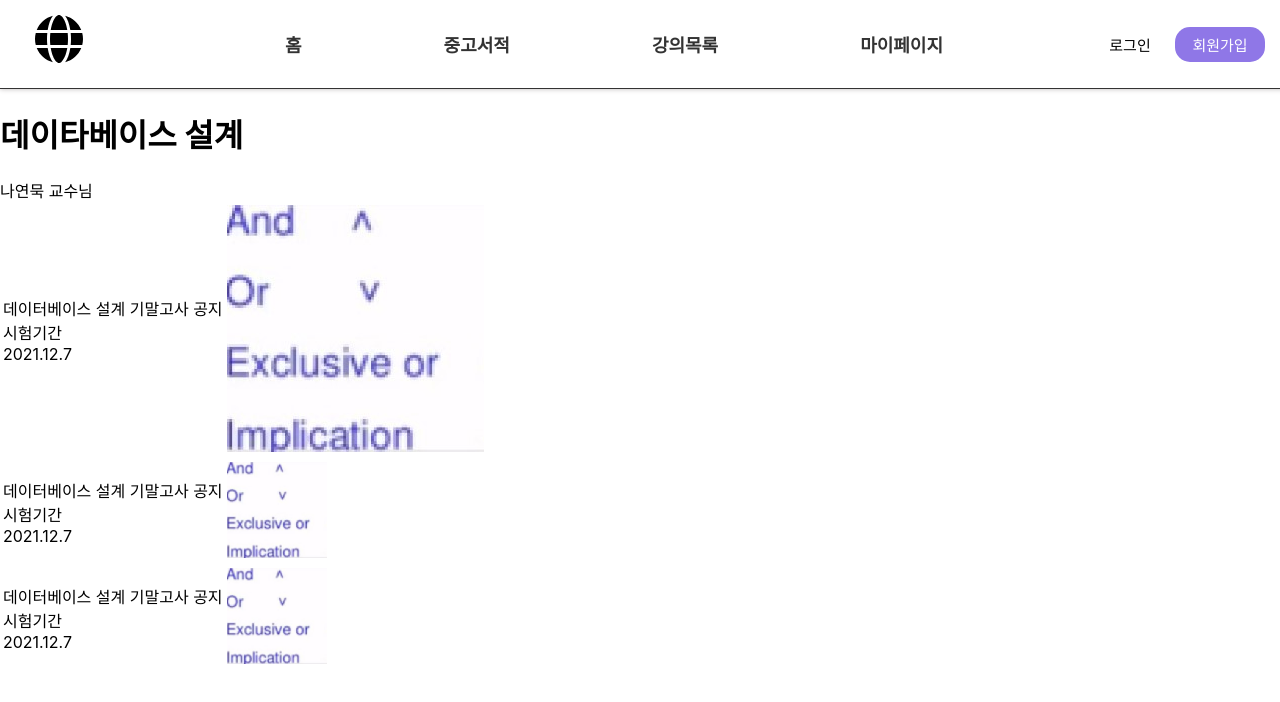
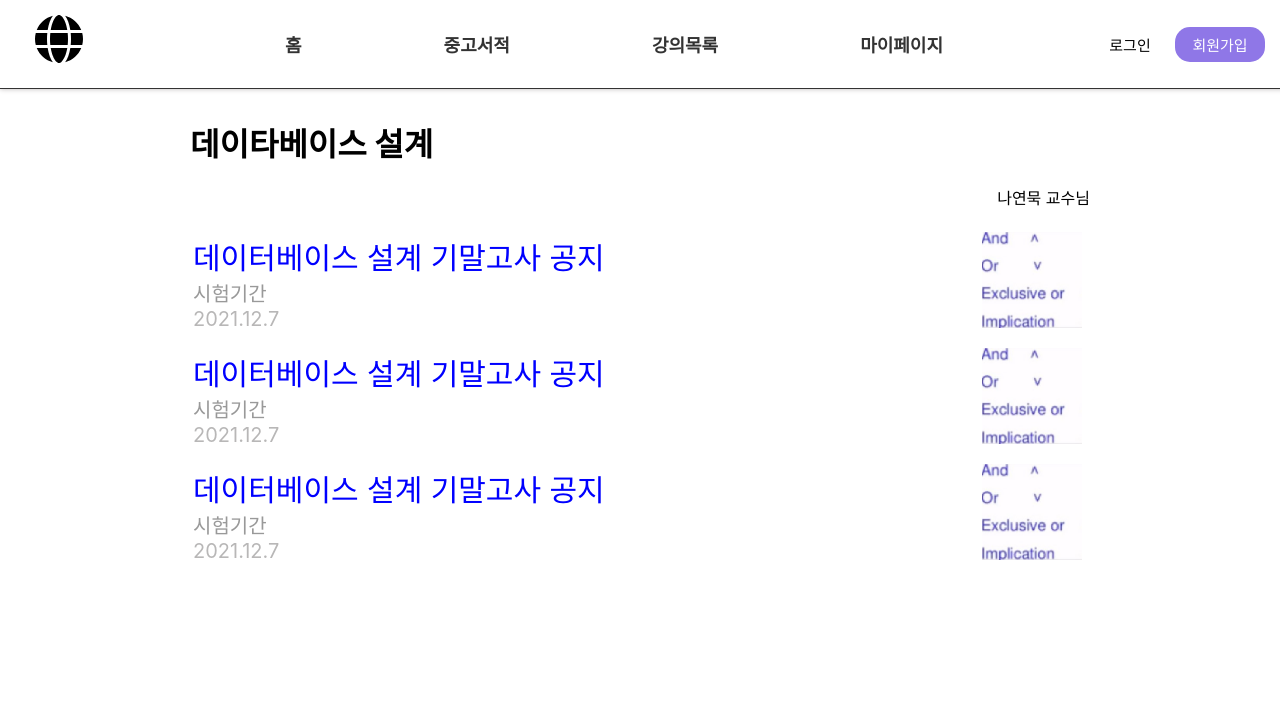
Before and after one commit to sujeong11/Styled-Components, a React (Create React App) app: page /tipNotice in a window 1280 px wide. Shown: the top 702 px of the page. Built offline with nearby package versions, Linux system fonts and the light colour scheme.

Commit message:
TipNotice.js에 s-c 적용

```diff
--- a/src/pages/TipNotice/TipNotice.js
+++ b/src/pages/TipNotice/TipNotice.js
@@ -1,4 +1,4 @@
-import React from 'react';
+import React, { Fragment } from 'react';
 import Nav from '../../components/Nav/Nav';
 import styled from 'styled-components';
 
@@ -50,24 +50,24 @@ const ImgTD = styled.td`
 
 function TipNotice() {
   return (
-    <div>
+    <Fragment>
       <Nav />
 
-      <div>
-        <h1>데이타베이스 설계</h1>
-        <div>나연묵 교수님</div>
+      <Container>
+        <H1>데이타베이스 설계</H1>
+        <ProfessorDiv>나연묵 교수님</ProfessorDiv>
 
         <table>
           <tbody>
             <tr>
               <td>
-                <div>데이터베이스 설계 기말고사 공지</div>
-                <div>시험기간</div>
-                <div>2021.12.7</div>
+                <NoticeDiv>데이터베이스 설계 기말고사 공지</NoticeDiv>
+                <PeriodDiv>시험기간</PeriodDiv>
+                <DateDiv>2021.12.7</DateDiv>
               </td>
-              <td>
+              <ImgTD>
                 <img src='../../../tip.jpg' alt='팁 이미지' />
-              </td>
+              </ImgTD>
             </tr>
           </tbody>
         </table>
@@ -75,14 +75,14 @@ function TipNotice() {
           <tbody>
             <tr>
               <td>
-                <div>데이터베이스 설계 기말고사 공지</div>
-                <div>시험기간</div>
-                <div>2021.12.7</div>
+                <NoticeDiv>데이터베이스 설계 기말고사 공지</NoticeDiv>
+                <PeriodDiv>시험기간</PeriodDiv>
+                <DateDiv>2021.12.7</DateDiv>
               </td>
-              <td>
+              <ImgTD>
                 <img src='../../../tip.jpg' alt='팁 이미지'
                 width='100px'/>
-              </td>
+              </ImgTD>
             </tr>
           </tbody>
         </table>
@@ -90,19 +90,19 @@ function TipNotice() {
           <tbody>
             <tr>
               <td>
-                <div>데이터베이스 설계 기말고사 공지</div>
-                <div>시험기간</div>
-                <div>2021.12.7</div>
+                <NoticeDiv>데이터베이스 설계 기말고사 공지</NoticeDiv>
+                <PeriodDiv>시험기간</PeriodDiv>
+                <DateDiv>2021.12.7</DateDiv>
               </td>
-              <td>
+              <ImgTD>
                 <img src='../../../tip.jpg' alt='팁 이미지'
                 width='100px'/>
-              </td>
+              </ImgTD>
             </tr>
           </tbody>
         </table>
-      </div>
-    </div>
+      </Container>
+    </Fragment>
   )
 }
 
```
